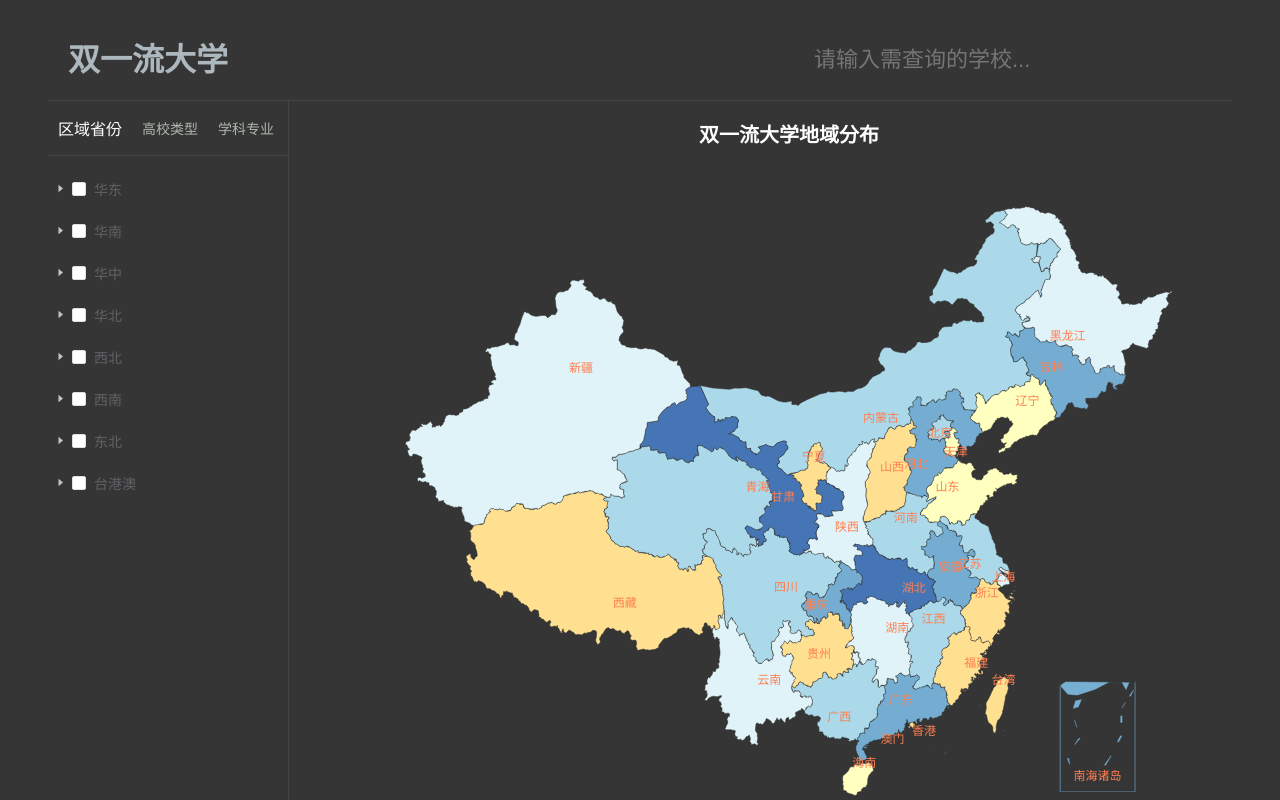
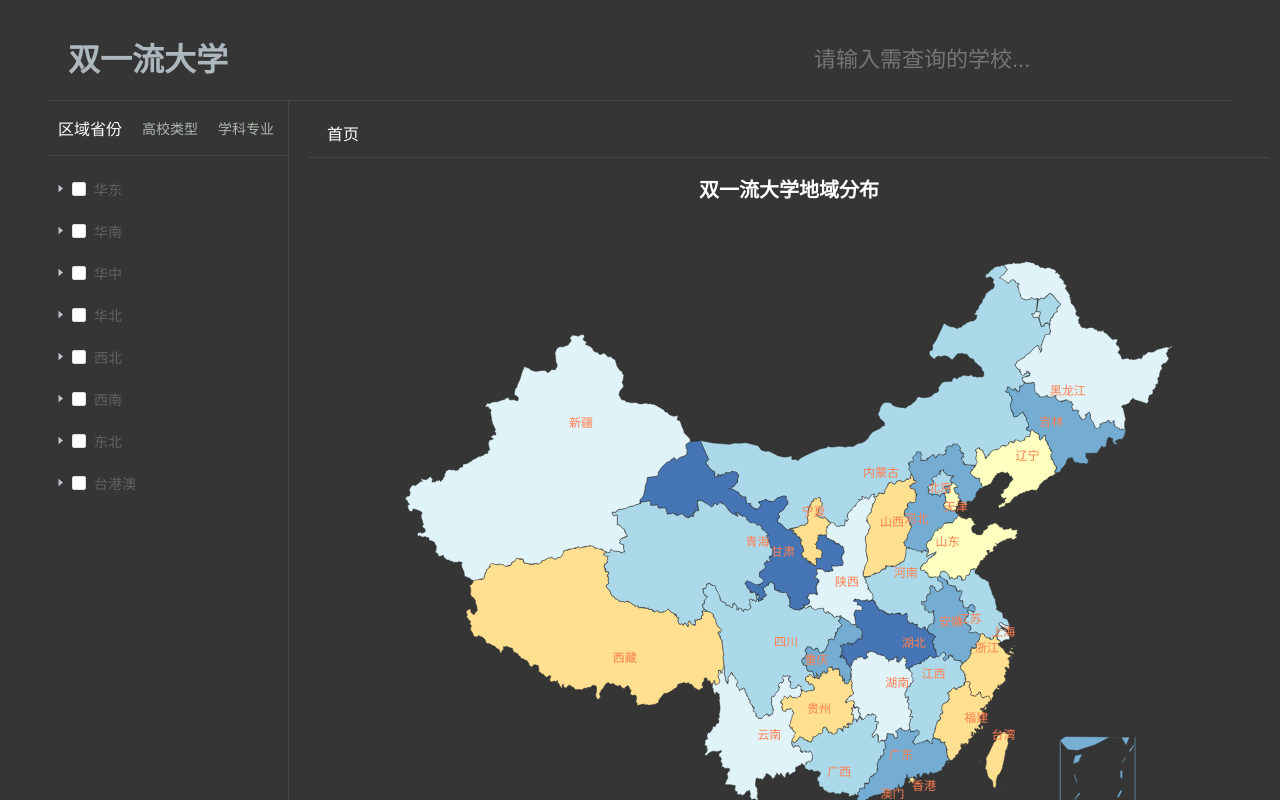
Before and after one commit to SuperDog1/Echarts, a Vue app: page / in a window 1280 px wide. Shown: the top 800 px of the page. Built offline with nearby package versions, Linux system fonts and the light colour scheme.

Commit message:
add breadcrumb

```diff
--- a/src/App.vue
+++ b/src/App.vue
@@ -13,30 +13,13 @@
 <script>
 import Aside from './components/Aside'
 import Main from './components/Main'
-import College from './components/College'
 
 export default {
   name: 'App',
   components: {
     Aside,
     Main,
-    College
   },
-  data () {
-    return {
-      province: '',
-      show: true
-    }
-  },
-  methods: {
-    toCollege(province) {
-      this.province = province
-      this.show = false
-    },
-    backToMap() {
-      this.show = true
-    }
-  }
 }
 </script>
 <style>
--- a/src/components/Main.vue
+++ b/src/components/Main.vue
@@ -1,8 +1,29 @@
 <template>
   <div class="main">
-    <Map v-if="activePage === 'map'" @changePage="changePage"/>
-    <CollegeList v-if="activePage === 'college-list'" @changePage="changePage" :provance="pageProps"/>
-    <College v-if="activePage === 'college'" :college="pageProps"/>
+    <div class="breadcrumb">
+      <span
+        class="breadcrumb-item"
+        v-for="page in pages"
+        :key="page.key"
+        @click="handleCrumbClick(page.key)"
+      >
+        <span>{{pageNames[page.key]}}</span>
+        <i class="el-icon-arrow-right"></i>
+      </span>
+    </div>
+    <Map
+      v-if="pages[pages.length - 1].key === 'map'"
+      @changePage="changePage"
+    />
+    <CollegeList
+      v-if="pages[pages.length - 1].key === 'college-list'"
+      @changePage="changePage"
+      :provance="pages[pages.length - 1].data"
+    />
+    <College
+      v-if="pages[pages.length - 1].key === 'college'"
+      :college="pages[pages.length - 1].data"
+    />
   </div>
 </template>
 <script>
@@ -18,15 +39,25 @@ export default {
   },
   data() {
     return {
-      activePage: 'map',
-      pageProps: '',
+      pageNames: {
+        'map': '首页',
+        'college-list': '大学列表',
+        'college': '大学'
+      },
+      pages: [{ key: 'map', data: null }],
     }
   },
   methods: {
+    handleCrumbClick: function(key) {
+      const array = []
+      for (let page of this.pages) {
+        array.push(page)
+        if (page.key === key) break
+      }
+      this.pages = array
+    },
     changePage: function(page, props) {
-      console.log('ppage')
-      this.activePage = page
-      this.pageProps = props
+      this.pages.push({ key: page, data: props })
     }
   }
 }
@@ -36,4 +67,28 @@ export default {
     padding: 20px;
     border-left: 1px solid rgba(89, 89, 89, 0.48);
   }
+  .breadcrumb {
+    border-bottom: 1px solid rgba(89, 89, 89, 0.48);
+    font-size: 16px;
+    padding-left: 18px;
+    padding-bottom: 12px;
+    margin-bottom: 18px;
+    color: #adb7ad;
+  }
+  .breadcrumb-item {
+    margin-right: 6px;
+  }
+  .breadcrumb-item span {
+    cursor: pointer;
+  }
+  .breadcrumb-item span:hover {
+    color: #fff
+  }
+  .breadcrumb-item:last-child,
+  .breadcrumb-item:last-child:hover {
+    color: #fff;
+  }
+  .breadcrumb-item:last-child i {
+    display: none;
+  }
 </style>
```
